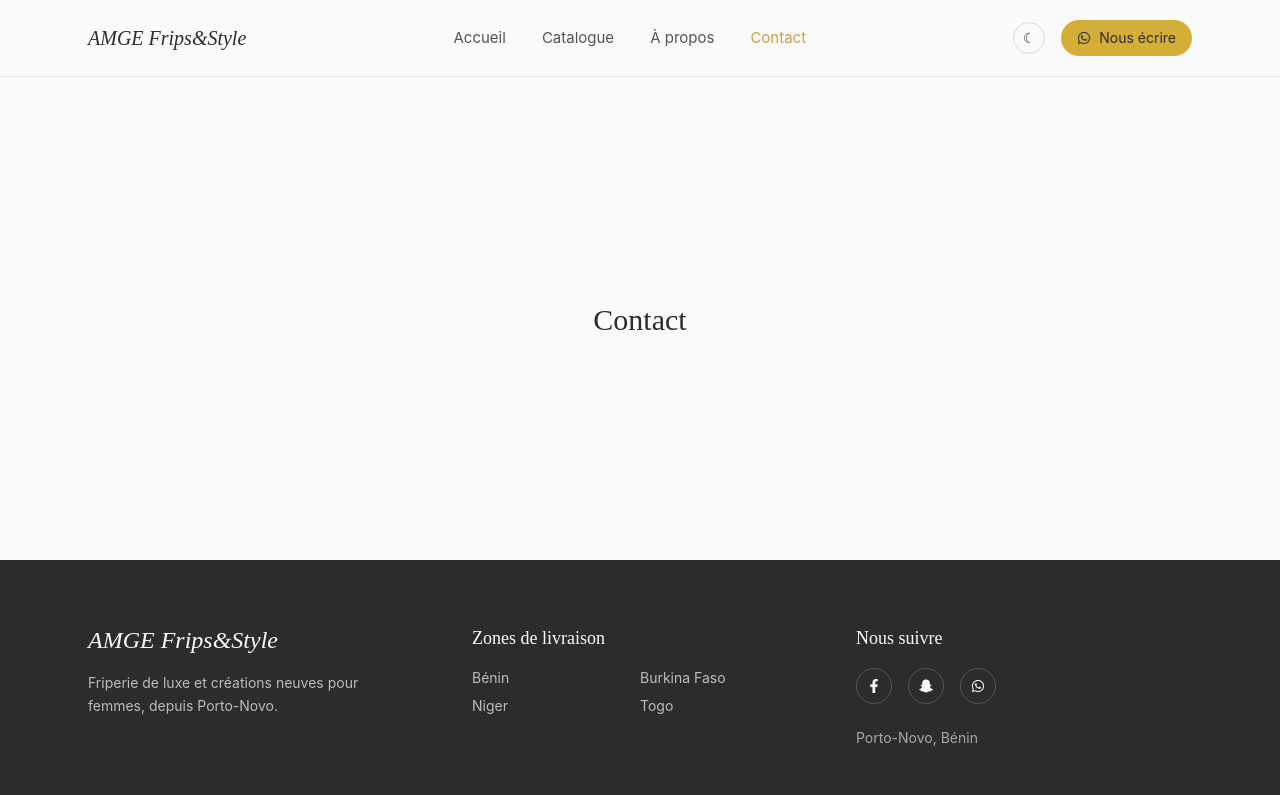
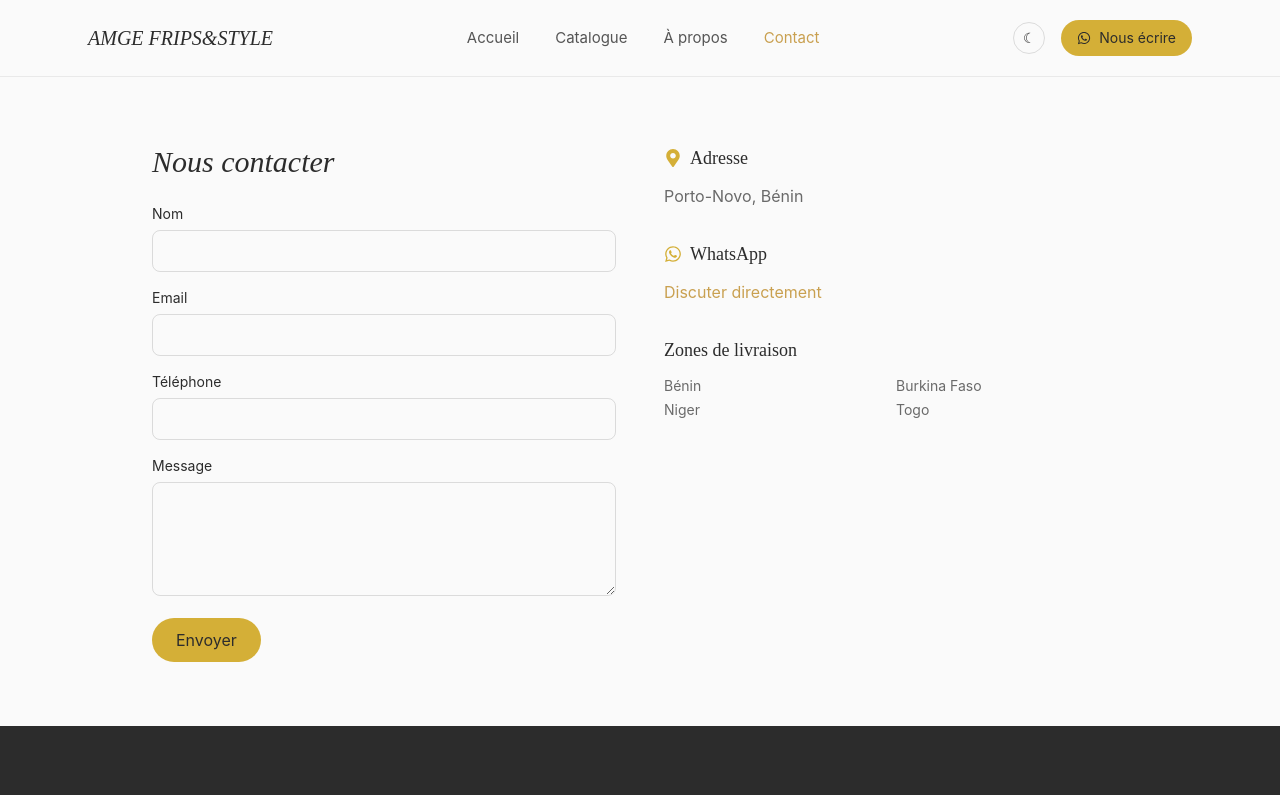
Before and after one commit to marinoaidomoan-gif/amge-frips-style, a React app in the folder frontend/: page /contact in a window 1280 px wide. Shown: the top 795 px of the page. Built offline with nearby package versions, Linux system fonts and the light colour scheme; no server answers; the HTML template or start-up script is replaced by a standard one.

Commit message:
feat: Ajout de la page contac et de lib/seo.js

```diff
--- a/frontend/src/components/Footer.jsx
+++ b/frontend/src/components/Footer.jsx
@@ -1,13 +1,12 @@
 import { FaFacebookF, FaSnapchatGhost, FaWhatsapp } from 'react-icons/fa';
-
-const zones = ['Bénin', 'Burkina Faso', 'Niger', 'Togo'];
+import { SITE, CONTACT, DELIVERY_ZONES } from '../lib/seo.js';
 
 export default function Footer() {
   return (
     <footer className="bg-charcoal text-offwhite">
       <div className="max-w-6xl mx-auto px-6 py-16 grid gap-12 md:grid-cols-3">
         <div>
-          <p className="font-display italic text-2xl mb-4">AMGE Frips&Style</p>
+          <p className="font-display italic text-2xl mb-4">{SITE.name}</p>
           <p className="text-offwhite/70 text-sm leading-relaxed max-w-xs">
             Friperie de luxe et créations neuves pour femmes, depuis Porto-Novo.
           </p>
@@ -16,7 +15,7 @@ export default function Footer() {
         <div>
           <p className="font-display text-lg mb-4">Zones de livraison</p>
           <ul className="grid grid-cols-2 gap-y-2 text-sm text-offwhite/70">
-            {zones.map((z) => (
+            {DELIVERY_ZONES.map((z) => (
               <li key={z}>{z}</li>
             ))}
           </ul>
@@ -25,22 +24,22 @@ export default function Footer() {
         <div>
           <p className="font-display text-lg mb-4">Nous suivre</p>
           <div className="flex gap-4 mb-6">
-            <a href="#" aria-label="Facebook" className="w-9 h-9 rounded-full border border-offwhite/20 flex items-center justify-center hover:border-gold hover:text-gold transition-colors">
+            <a href={CONTACT.facebookUrl} aria-label="Facebook" className="w-9 h-9 rounded-full border border-offwhite/20 flex items-center justify-center hover:border-gold hover:text-gold transition-colors">
               <FaFacebookF size={14} />
             </a>
-            <a href="#" aria-label="Snapchat" className="w-9 h-9 rounded-full border border-offwhite/20 flex items-center justify-center hover:border-gold hover:text-gold transition-colors">
+            <a href={CONTACT.snapchatUrl} aria-label="Snapchat" className="w-9 h-9 rounded-full border border-offwhite/20 flex items-center justify-center hover:border-gold hover:text-gold transition-colors">
               <FaSnapchatGhost size={14} />
             </a>
-            <a href="https://wa.me/229XXXXXXXX" aria-label="WhatsApp" className="w-9 h-9 rounded-full border border-offwhite/20 flex items-center justify-center hover:border-gold hover:text-gold transition-colors">
+            <a href={`https://wa.me/${CONTACT.whatsappNumber}`} aria-label="WhatsApp" className="w-9 h-9 rounded-full border border-offwhite/20 flex items-center justify-center hover:border-gold hover:text-gold transition-colors">
               <FaWhatsapp size={14} />
             </a>
           </div>
-          <p className="text-offwhite/60 text-sm">Porto-Novo, Bénin</p>
+          <p className="text-offwhite/60 text-sm">{CONTACT.address}</p>
         </div>
       </div>
 
       <div className="border-t border-offwhite/10 py-6 text-center text-xs text-offwhite/50">
-        © {new Date().getFullYear()} AMGE Frips&Style. Tous droits réservés.
+        © {new Date().getFullYear()} {SITE.name}. Tous droits réservés.
       </div>
     </footer>
   );
--- a/frontend/src/components/Navbar.jsx
+++ b/frontend/src/components/Navbar.jsx
@@ -2,6 +2,7 @@ import { useEffect, useState } from 'react';
 import { NavLink, useLocation } from 'react-router-dom';
 import { FaWhatsapp } from 'react-icons/fa';
 import { useTheme } from '../context/ThemeContext.jsx';
+import { SITE, CONTACT } from '../lib/seo.js';
 
 const links = [
   { to: '/', label: 'Accueil' },
@@ -37,7 +38,7 @@ export default function Navbar() {
           to="/"
           className={`font-display italic text-xl ${overHero ? 'text-offwhite' : 'text-charcoal dark:text-offwhite'}`}
         >
-          AMGE Frips&Style
+          {SITE.name}
         </NavLink>
 
         <ul className="hidden md:flex items-center gap-9 text-[15px]">
@@ -69,7 +70,7 @@ export default function Navbar() {
             {theme === 'dark' ? '☀' : '☾'}
           </button>
 
-          <a href="https://wa.me/229XXXXXXXX"
+          <a href={`https://wa.me/${CONTACT.whatsappNumber}`}
             target="_blank"
             rel="noreferrer"
             className="hidden sm:inline-flex items-center gap-2 bg-gold text-charcoal px-4 py-2 rounded-full text-sm hover:bg-gold-deep transition-colors"
--- /dev/null
+++ b/frontend/src/lib/seo.js
@@ -0,0 +1,18 @@
+export const SITE = {
+  name: 'AMGE FRIPS&STYLE',
+  tagline: 'Friperie de luxe & Créations neuves',
+  description:
+    "Découvrez notre collection de robes pour femmes. Friperie de qualité et habits neufs. Livraison partout au Bénin, Togo, Niger et Burkina. Achat facile via WhatsApp.",
+  keywords:
+    'robes tendance Bénin, friperie en ligne Porto-Novo, vêtement femme Bénin, livraison vêtement Burkina, AMGE FRIPS&STYLE',
+  url: 'https://amge-frips-style.com', // TODO: remplacer par le vrai domaine une fois déployé
+};
+
+export const CONTACT = {
+  whatsappNumber: '229XXXXXXXX', // TODO: remplacer par le vrai numéro de la gérante
+  address: 'Porto-Novo, Bénin',
+  facebookUrl: '#', // TODO
+  snapchatUrl: '#', // TODO
+};
+
+export const DELIVERY_ZONES = ['Bénin', 'Burkina Faso', 'Niger', 'Togo'];
--- a/frontend/src/pages/Contact.jsx
+++ b/frontend/src/pages/Contact.jsx
@@ -1,3 +1,87 @@
+import { useState } from 'react';
+import { FaWhatsapp, FaMapMarkerAlt } from 'react-icons/fa';
+import { CONTACT, DELIVERY_ZONES } from '../lib/seo.js';
+
 export default function Contact() {
-  return <div className="min-h-[60vh] flex items-center justify-center font-display text-3xl">Contact</div>;
+  const [sent, setSent] = useState(false);
+
+  const handleSubmit = (e) => {
+    e.preventDefault();
+    // TODO: brancher un vrai envoi (ex. service email type EmailJS, ou une route backend dédiée)
+    setSent(true);
+  };
+
+  const inputClass =
+    'w-full px-3 py-2 rounded-lg border border-charcoal/15 dark:border-offwhite/20 bg-transparent focus:outline-none focus:border-gold';
+
+  return (
+    <div className="max-w-5xl mx-auto px-6 py-16 grid md:grid-cols-2 gap-12">
+      <div>
+        <p className="font-display italic text-3xl mb-6">Nous contacter</p>
+
+        {sent ? (
+          <p className="text-charcoal/75 dark:text-offwhite/75">
+            Merci, votre message a bien été envoyé — nous revenons vers vous rapidement.
+          </p>
+        ) : (
+          <form onSubmit={handleSubmit} className="space-y-4">
+            <div>
+              <label className="block text-sm mb-1.5">Nom</label>
+              <input type="text" required className={inputClass} />
+            </div>
+            <div>
+              <label className="block text-sm mb-1.5">Email</label>
+              <input type="email" required className={inputClass} />
+            </div>
+            <div>
+              <label className="block text-sm mb-1.5">Téléphone</label>
+              <input type="tel" className={inputClass} />
+            </div>
+            <div>
+              <label className="block text-sm mb-1.5">Message</label>
+              <textarea rows={4} required className={inputClass} />
+            </div>
+            <button
+              type="submit"
+              className="bg-gold text-charcoal px-6 py-2.5 rounded-full hover:bg-gold-deep transition-colors"
+            >
+              Envoyer
+            </button>
+          </form>
+        )}
+      </div>
+
+      <div className="space-y-8">
+        <div>
+          <p className="font-display text-lg mb-3 flex items-center gap-2">
+            <FaMapMarkerAlt className="text-gold" /> Adresse
+          </p>
+          <p className="text-charcoal/70 dark:text-offwhite/70">{CONTACT.address}</p>
+        </div>
+
+        <div>
+          <p className="font-display text-lg mb-3 flex items-center gap-2">
+            <FaWhatsapp className="text-gold" /> WhatsApp
+          </p>
+
+          <a  href={`https://wa.me/${CONTACT.whatsappNumber}`}
+            target="_blank"
+            rel="noreferrer"
+            className="text-gold-deep dark:text-gold hover:underline"
+          >
+            Discuter directement
+          </a>
+        </div>
+
+        <div>
+          <p className="font-display text-lg mb-3">Zones de livraison</p>
+          <div className="grid grid-cols-2 gap-y-1 text-sm text-charcoal/70 dark:text-offwhite/70">
+            {DELIVERY_ZONES.map((z) => (
+              <p key={z}>{z}</p>
+            ))}
+          </div>
+        </div>
+      </div>
+    </div>
+  );
 }
--- a/frontend/src/pages/Home.jsx
+++ b/frontend/src/pages/Home.jsx
@@ -6,7 +6,7 @@ import { getProducts } from '../services/api.js';
 import MasonryGrid from '../components/MasonryGrid.jsx';
 import ProductCard from '../components/ProductCard.jsx';
 
-const zones = ['Bénin', 'Burkina Faso', 'Niger', 'Togo'];
+import { DELIVERY_ZONES } from '../lib/seo.js';
 
 export default function Home() {
   return (
@@ -65,7 +65,7 @@ function DeliveryZones() {
         <p className="font-display text-2xl mb-2">Nous livrons dans toute l'Afrique de l'Ouest</p>
         <p className="text-charcoal/60 dark:text-offwhite/60 mb-10">Où que vous soyez, l'élégance vous parvient.</p>
         <div className="grid grid-cols-2 sm:grid-cols-4 gap-6">
-          {zones.map((zone) => (
+          {DELIVERY_ZONES.map((zone) => (
             <div key={zone} className="flex flex-col items-center gap-3 bg-offwhite dark:bg-charcoal rounded-2xl py-6">
               <FaTruck className="text-gold" size={24} />
               <p className="text-sm">{zone}</p>
--- a/frontend/src/utils/whatsapp.js
+++ b/frontend/src/utils/whatsapp.js
@@ -1,6 +1,6 @@
-const WHATSAPP_NUMBER = '229XXXXXXXX'; // TODO: remplacer par le vrai numéro de la gérante
+import { CONTACT } from '../lib/seo.js';
 
 export function getWhatsAppLink(product) {
   const message = `Bonjour AMGE FRIPS&STYLE ! Je souhaite acheter le produit : ${product.name} au prix de ${product.price} FCFA. Taille : ${product.size || 'N/A'}. Couleur : ${product.color || 'N/A'}. Quels sont les frais de livraison ?`;
-  return `https://wa.me/${WHATSAPP_NUMBER}?text=${encodeURIComponent(message)}`;
+  return `https://wa.me/${CONTACT.whatsappNumber}?text=${encodeURIComponent(message)}`;
 }
```
